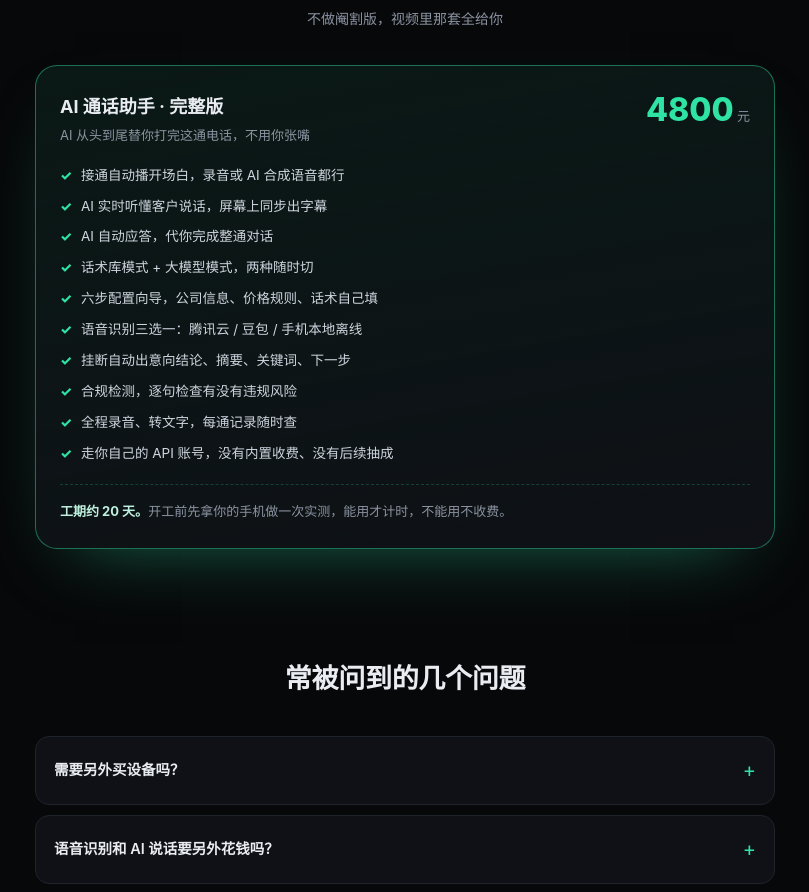
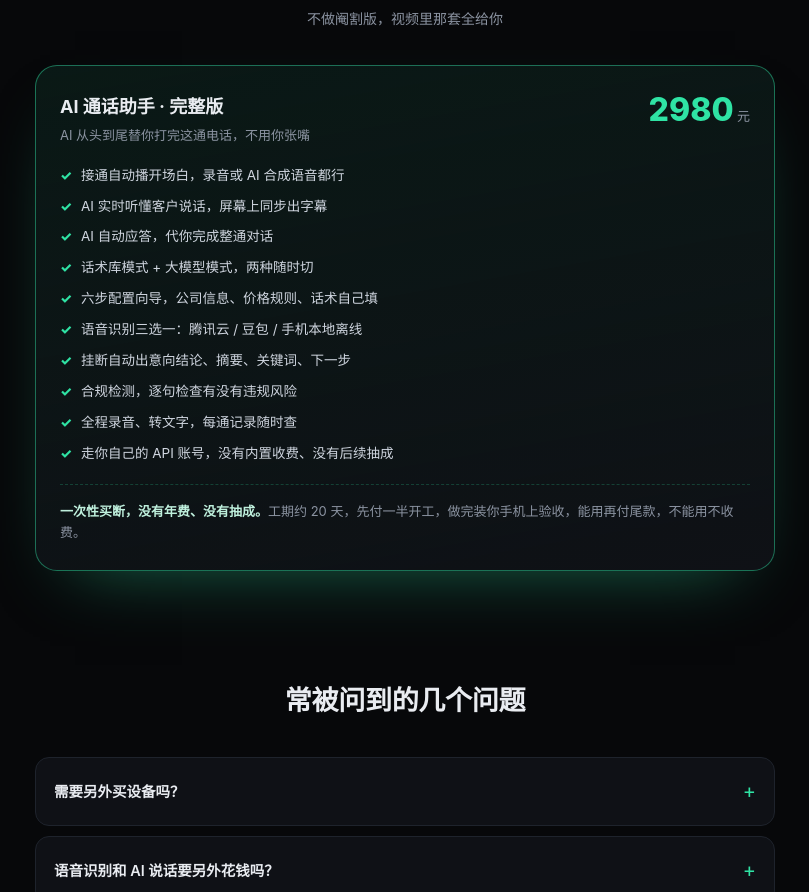
Before and after one commit to LMF-rgb/ai-call-assistant, a plain HTML site: page index.html in a window 1280 px wide. Shown: the part 3572-4464 px from the top of the page, without its empty margins (235-1044 px from the left). Drawn offline with Linux system fonts and the light colour scheme.

Commit message:
定价改为 2980 一次性买断 + 首付一半开工

```diff
--- a/index.html
+++ b/index.html
@@ -575,7 +575,7 @@ footer{padding:60px 0 50px;text-align:center;border-top:1px solid var(--line);ma
           <b>AI 通话助手 · 完整版</b>
           <p>AI 从头到尾替你打完这通电话，不用你张嘴</p>
         </div>
-        <div class="price">4800<small> 元</small></div>
+        <div class="price">2980<small> 元</small></div>
       </div>
       <ul>
         <li>接通自动播开场白，录音或 AI 合成语音都行</li>
@@ -590,7 +590,7 @@ footer{padding:60px 0 50px;text-align:center;border-top:1px solid var(--line);ma
         <li>走你自己的 API 账号，没有内置收费、没有后续抽成</li>
       </ul>
       <div class="plan-note">
-        <b>工期约 20 天。</b>开工前先拿你的手机做一次实测，能用才计时，不能用不收费。
+        <b>一次性买断，没有年费、没有抽成。</b>工期约 20 天，先付一半开工，做完装你手机上验收，能用再付尾款，不能用不收费。
       </div>
     </div>
   </div>
```
